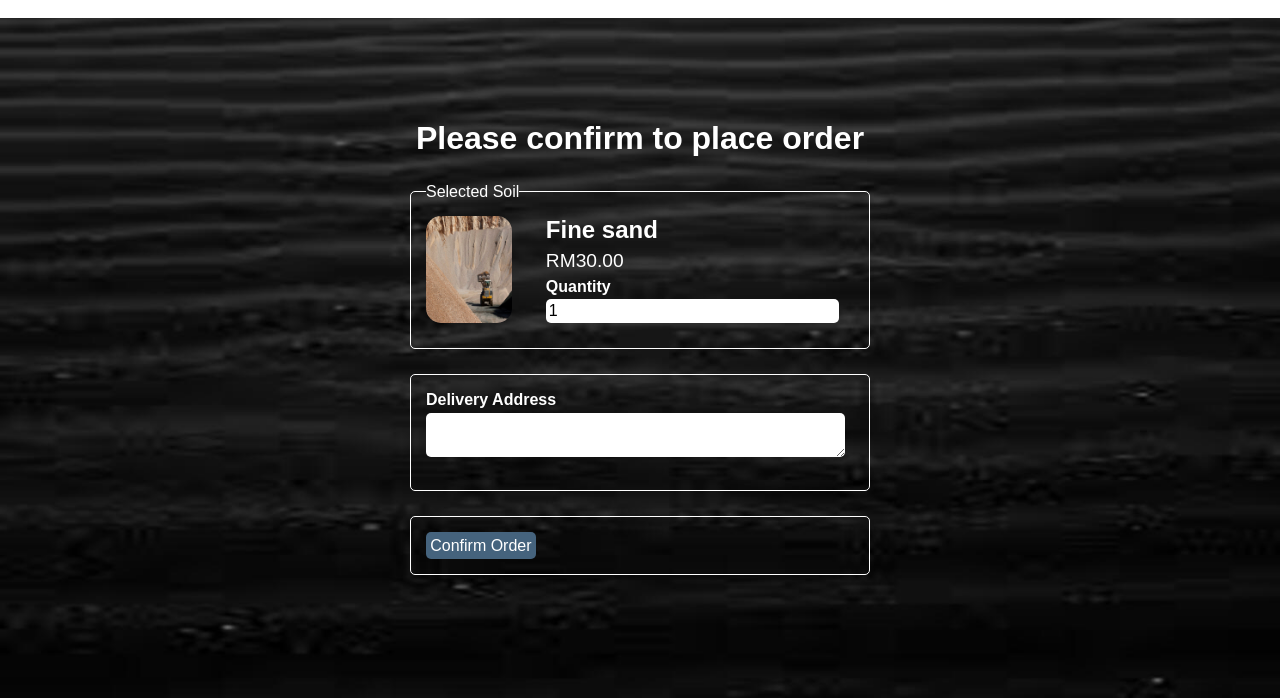
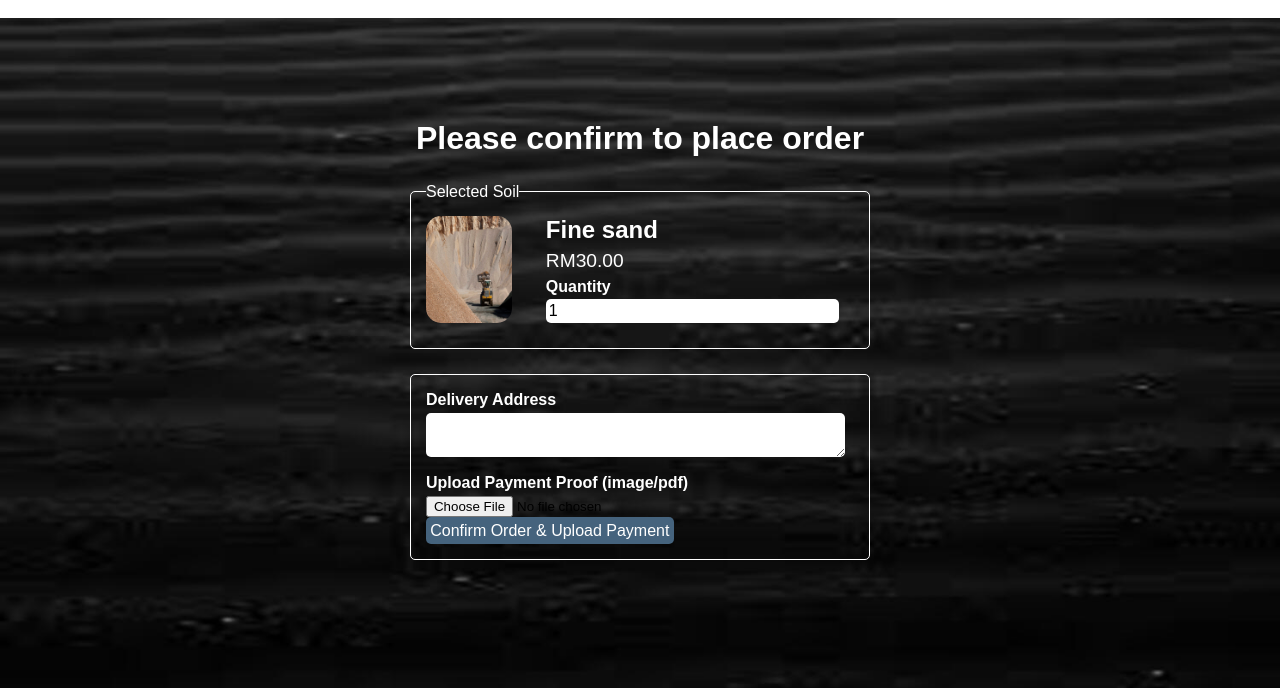
Before and after one commit to meerull/D-SAIZAR-LATEST, a PHP site: page /soil-order/order.php?soil_id=35 in a window 1280 px wide. Shown: the part 114-812 px from the top of the page. Run offline with PHP 8.4, Linux system fonts and the light colour scheme; a user stored in the database is signed in; data comes from the database, SQL or seed files in the repository.

Commit message:
ALMOST FINAL

```diff
--- a/soil-order/order.php
+++ b/soil-order/order.php
@@ -1,72 +1,41 @@
-
 <?php include('partials-front/menu.php'); ?>
 
 <?php
-    //CHeck whether soil id is set or not
-    if(isset($_GET['soil_id']))
-    {
-        //Get the soil id and details of the selected soil
+if(isset($_GET['soil_id'])) {
     $soil_id = $_GET['soil_id'];
+    $sql = "SELECT * FROM tbl_soil WHERE id=$soil_id";
+    $res = mysqli_query($conn, $sql);
+    $count = mysqli_num_rows($res);
 
-        //Get the DEtails of the SElected soil
-        $sql = "SELECT * FROM tbl_soil WHERE id=$soil_id";
-        //Execute the Query
-        $res = mysqli_query($conn, $sql);
-        //Count the rows
-        $count = mysqli_num_rows($res);
-        //CHeck whether the data is available or not
-        if($count==1)
-        {
-            //WE Have DAta
-            //GEt the Data from Database
+    if($count==1) {
         $row = mysqli_fetch_assoc($res);
-
         $title = $row['title'];
         $price = $row['price'];
         $image_name = $row['image_name'];
-        }
-        else
-        {
-            //soil not Availabe
-            //REdirect to Home Page
+    } else {
         header('location:'.SITEURL);
     }
-    }
-    else
-    {
-        //Redirect to homepage
+} else {
     header('location:'.SITEURL);
 }
 ?>
 
-<!-- soil sEARCH Section Starts Here -->
 <section class="soil-order">
     <div class="container">
         <h2 class="text-center text-white">Please confirm to place order</h2>
 
-        <form action="" method="POST" class="order">
+        <form action="" method="POST" class="order" enctype="multipart/form-data">
             <fieldset>
                 <legend style="color:white;">Selected Soil</legend>
 
                 <div class="soil-menu-img">
                     <?php
-
-                        //CHeck whether the image is available or not
-                        if($image_name=="")
-                        {
-                            //Image not Availabe
+                    if($image_name=="") {
                         echo "<div class='error'>Image not Available.</div>";
+                    } else {
+                        echo "<img src='".SITEURL."images/soil/".$image_name."' class='img-responsive img-curve'>";
                     }
-                        else
-                        {
-                            //Image is Available
                     ?>
-                            <img src="<?php echo SITEURL; ?>images/soil/<?php echo $image_name; ?>" alt="Chicke Hawain Pizza" class="img-responsive img-curve">
-                            <?php
-                        }
-
-                    ?>
-
                 </div>
 
                 <div class="soil-menu-desc">
@@ -78,55 +47,55 @@
 
                     <div class="order-label" style="color:white;">Quantity</div>
                     <input type="number" name="qty" class="input-responsive" value="1" required>
-
                 </div>
-
             </fieldset>
 
             <fieldset>
                 <div class="order-label" style="color:white;">Delivery Address</div>
                 <textarea name="delivery_address" class="input-responsive" required></textarea>
+
+                <div class="order-label" style="color:white;">Upload Payment Proof (image/pdf)</div>
+                <input type="file" name="payment_proof" class="form-control" accept=".jpg,.jpeg,.png,.pdf" required>
+
+                <br>
+                <input type="submit" name="submit_payment" value="Confirm Order & Upload Payment" class="btn btn-primary">
             </fieldset>
-
-            <fieldset>
-                <input type="submit" name="submit" value="Confirm Order" class="btn btn-primary">
-            </fieldset>
-
-
         </form>
 
         <?php
-
-            //CHeck whether submit button is clicked or not
-            if(isset($_POST['submit']))
-            {
-                if(empty($_SESSION["u_id"]))
-{
+        if (isset($_POST['submit_payment'])) {
+            if(empty($_SESSION["u_id"])) {
                 header('location:login.php');
-}
-else{
-  // Get all the details from the form
-
+            } else {
                 $soil = $_POST['soil'];
                 $price = $_POST['price'];
                 $qty = $_POST['qty'];
-
-  $total = $price * $qty; // total = price x qty
-
+                $total = $price * $qty;
                 date_default_timezone_set('Asia/Kuala_Lumpur');
-
-  $order_date = date("Y-m-d H:i:s"); //Order DAte
-
-  $status = "Ordered";  // Ordered, On Delivery, Delivered, Cancelled
-  $u_id=$_SESSION["u_id"];
-
+                $order_date = date("Y-m-d H:i:s");
+                $status = "Ordered";
+                $u_id = $_SESSION["u_id"];
                 $delivery_address = mysqli_real_escape_string($conn, $_POST['delivery_address']);
 
+                // Payment upload
+                $payment_date = date("Y-m-d");
+                $payment_time = date("H:i:s");
+                $filename = $_FILES["payment_proof"]["name"];
+                $tempfile = $_FILES["payment_proof"]["tmp_name"];
+                $folder = "payment/" . $filename;
 
+                if ($filename == "") {
+                    echo "<div class='alert alert-danger'>No file selected.</div>";
+                } else {
+                    move_uploaded_file($tempfile, $folder);
+                    $sql_payment = "INSERT INTO tbl_payment (payment_date, payment_time, payment_prove)
+                                    VALUES ('$payment_date', '$payment_time', '$filename')";
+                    $res_payment = mysqli_query($conn, $sql_payment);
 
-  //Save the Order in Databaase
-  //Create SQL to save the data
-  $sql2 = "INSERT INTO tbl_order SET
+                    if ($res_payment) {
+                        $payment_id = mysqli_insert_id($conn);
+
+                        $sql_order = "INSERT INTO tbl_order SET
                             soil = '$soil',
                             price = $price,
                             qty = $qty,
@@ -134,34 +103,29 @@ date_default_timezone_set('Asia/Kuala_Lumpur');
                             order_date = '$order_date',
                             status = '$status',
                             u_id='$u_id',
-      delivery_address = '$delivery_address'
-       ";
+                            delivery_address = '$delivery_address',
+                            payment_id = '$payment_id'";
 
-  //echo $sql2; die();
+                        $res_order = mysqli_query($conn, $sql_order);
 
-  //Execute the Query
-  $res2 = mysqli_query($conn, $sql2);
-
-  //Check whether query executed successfully or not
-  if($res2==true)
-  {
-      //Query Executed and Order Saved
-
-      $_SESSION['order'] = "<div class='success text-center'>soil Ordered Successfully.</div>";
+                        if ($res_order) {
+                            $_SESSION['order'] = "<div class='success text-center'>Order placed and payment uploaded successfully.</div>";
+                            header('location:'.SITEURL);
+                        } else {
+                            $_SESSION['order'] = "<div class='error text-center'>Order failed.</div>";
                             header('location:'.SITEURL);
                         }
-  else
-  {
-      //Failed to Save Order
-      $_SESSION['order'] = "<div class='error text-center'>Failed to Order soil.</div>";
+                    } else {
+                        $_SESSION['order'] = "<div class='error text-center'>Payment upload failed.</div>";
                         header('location:'.SITEURL);
                     }
                 }
             }
+        }
         ?>
-
     </div>
 </section>
-<!-- soil sEARCH Section Ends Here -->
 
 <?php include('partials-front/footer.php'); ?>
+
+<script src="https://cdn.jsdelivr.net/npm/bootstrap@5.0.2/dist/js/bootstrap.bundle.min.js"></script>
```
Also changed, not shown: soil-order/admin/manage-order.php (+42 -52 lines). Lines whose indentation alone changed are shown as unchanged.
